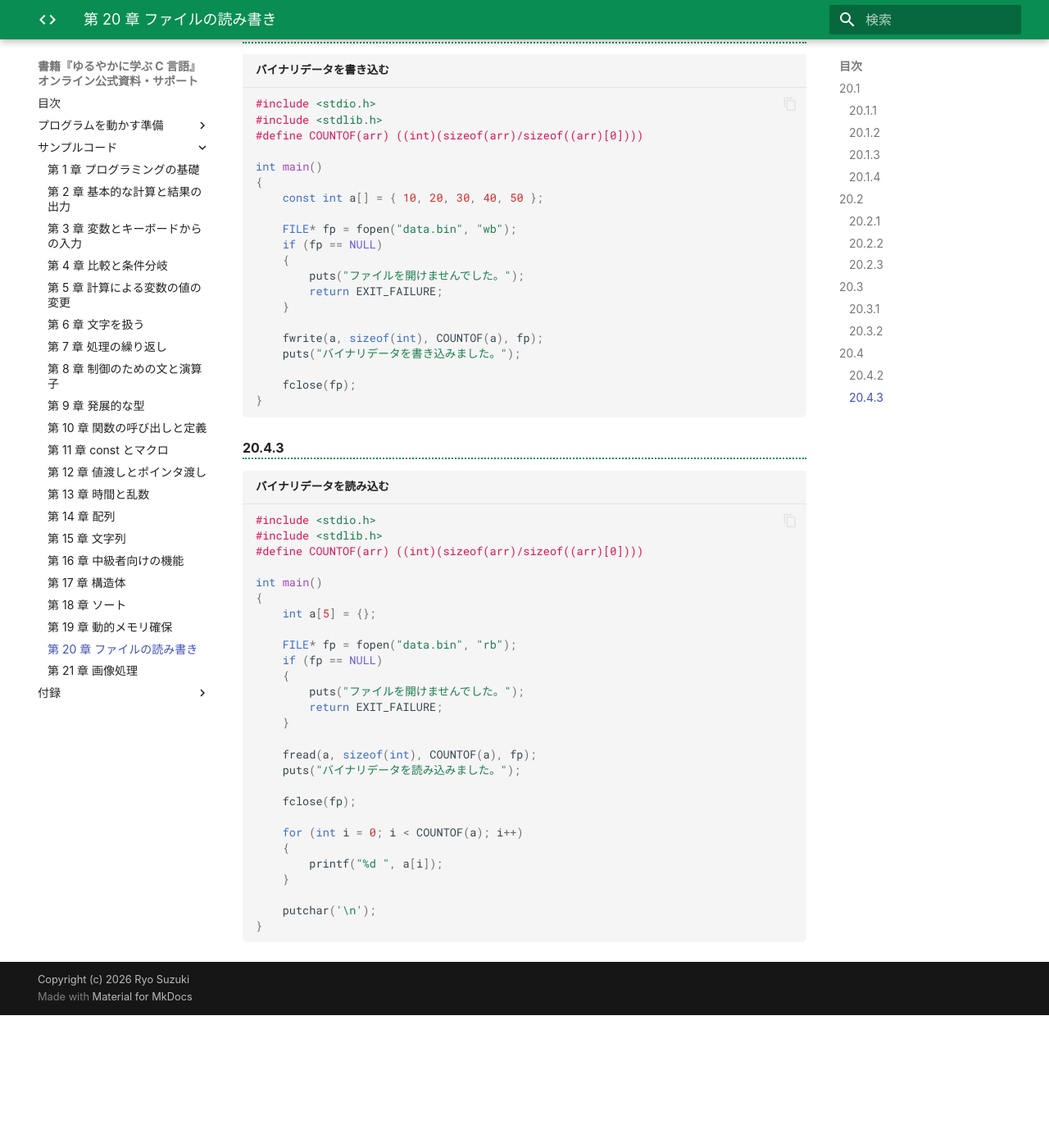
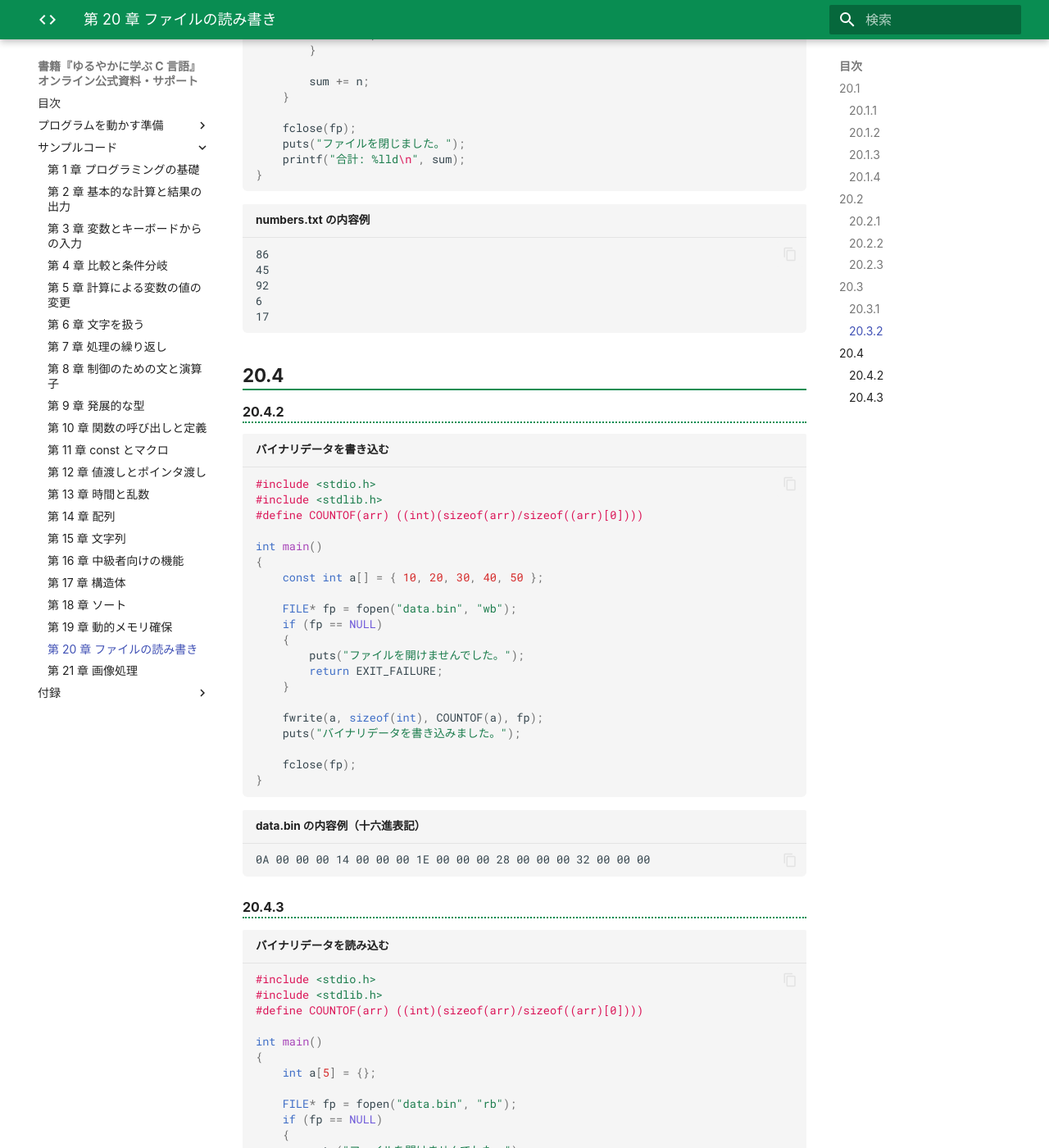
Before and after one commit to yuruyaka-c/yuruyaka-c.github.io, an MkDocs documentation site: the page built from docs/code/20.md, in a window 1280 px wide and 1400 px high, scrolled down 5720 px. Shown: the whole window at 82% size. Built offline with MkDocs 1.6.1 and Material for MkDocs 9.7.7, drawn with Linux system fonts in a browser that asks for light colours; nearby versions of some CDN libraries; some web fonts are replaced; before the commit the page ends 6958 px from its top, so only the background shows below that; some of the changed text lies outside the part shown.

Commit message:
Update 20.md

````diff
--- a/docs/code/20.md
+++ b/docs/code/20.md
@@ -110,6 +110,10 @@
 
 ### 20.2.1
 
+```txt title="input.txt の内容"
+10 20 30
+```
+
 ```c title="ファイルから数値を読み込む"
 #include <stdio.h>
 #include <stdlib.h>
@@ -170,6 +174,10 @@
 }
 ```
 
+```txt title="input.txt の内容"
+10 20 30
+```
+
 ### 20.2.3
 
 ```c title="ファイルから 1 文字ずつ読み込む"
@@ -202,6 +210,10 @@
 	fclose(fp);
 	puts("ファイルを閉じました。");
 }
+```
+
+```txt title="input.txt の内容"
+Hello
 ```
 
 ## 20.3
@@ -272,6 +284,14 @@
 }
 ```
 
+```txt title="numbers.txt の内容例"
+86
+45
+92
+6
+17
+```
+
 ## 20.4
 
 ### 20.4.2
@@ -297,6 +317,10 @@
 
 	fclose(fp);
 }
+```
+
+```txt title="data.bin の内容例（十六進表記）"
+0A 00 00 00 14 00 00 00 1E 00 00 00 28 00 00 00 32 00 00 00
 ```
 
 ### 20.4.3
````
